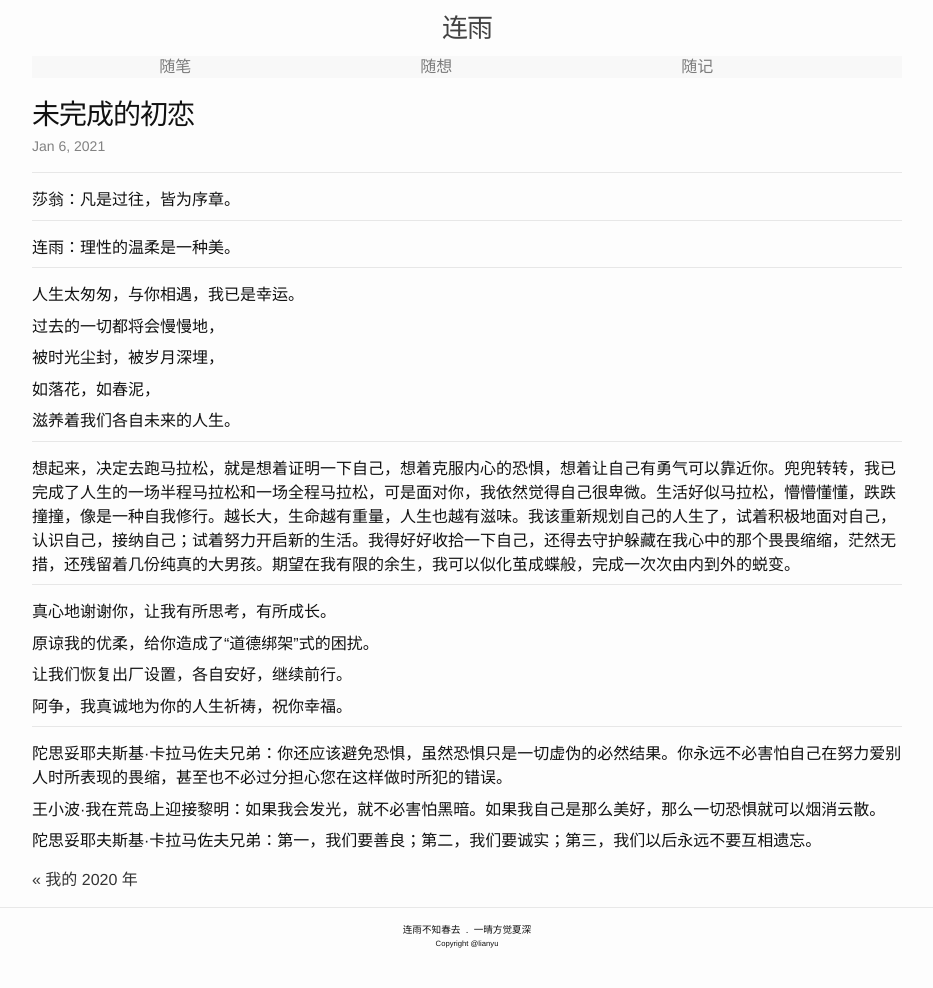
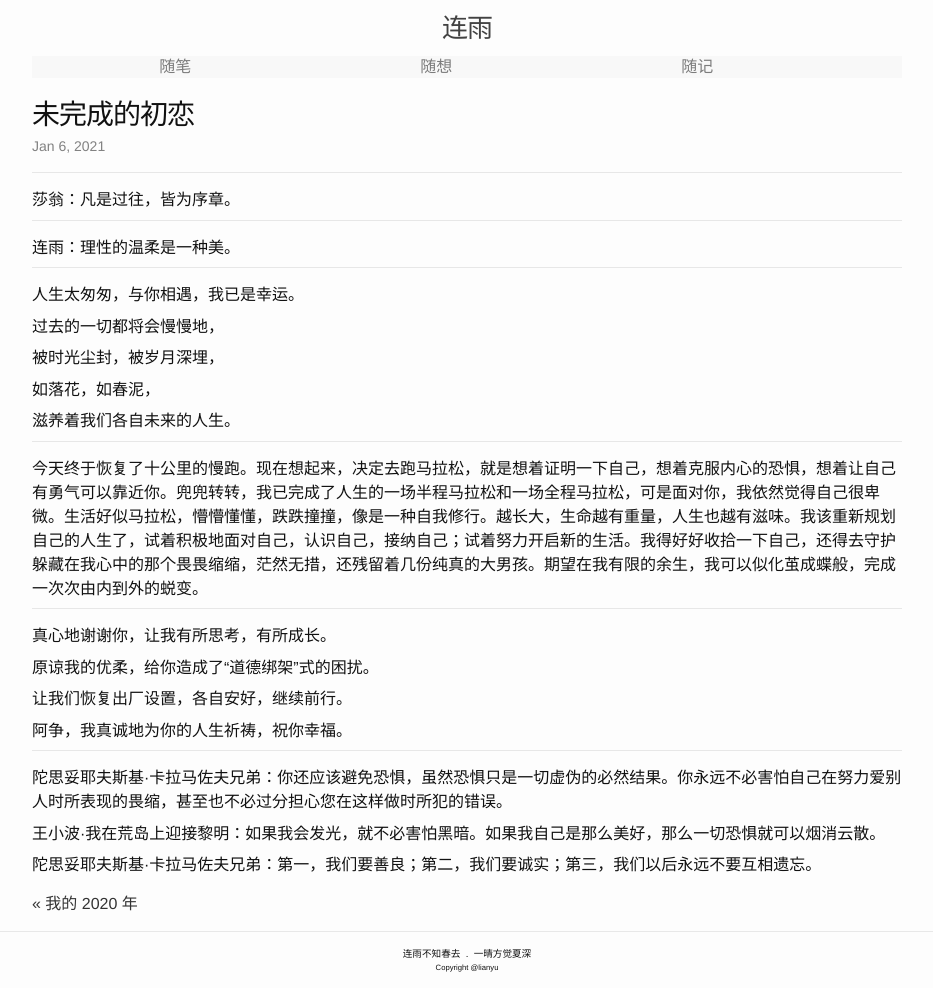
Before and after one commit to lianyu1115/lianyu, a Jekyll site: the page built from _journals/2021-01-06-未完成的初恋.md, in a window 1280 px wide. Shown: the whole page, without its empty margins (173-1106 px from the left). Built offline with Jekyll 4.4.1, drawn with Linux system fonts in a browser that asks for light colours; before the commit the page ends 964 px from its top, so only the background shows below that.

Commit message:
Update 2021-01-06-未完成的初恋.md

```diff
--- a/_journals/2021-01-06-未完成的初恋.md
+++ b/_journals/2021-01-06-未完成的初恋.md
@@ -27,7 +27,7 @@ tags: ''
 
 - - -
 
-想起来，决定去跑马拉松，就是想着证明一下自己，想着克服内心的恐惧，想着让自己有勇气可以靠近你。兜兜转转，我已完成了人生的一场半程马拉松和一场全程马拉松，可是面对你，我依然觉得自己很卑微。生活好似马拉松，懵懵懂懂，跌跌撞撞，像是一种自我修行。越长大，生命越有重量，人生也越有滋味。我该重新规划自己的人生了，试着积极地面对自己，认识自己，接纳自己；试着努力开启新的生活。我得好好收拾一下自己，还得去守护躲藏在我心中的那个畏畏缩缩，茫然无措，还残留着几份纯真的大男孩。期望在我有限的余生，我可以似化茧成蝶般，完成一次次由内到外的蜕变。
+今天终于恢复了十公里的慢跑。现在想起来，决定去跑马拉松，就是想着证明一下自己，想着克服内心的恐惧，想着让自己有勇气可以靠近你。兜兜转转，我已完成了人生的一场半程马拉松和一场全程马拉松，可是面对你，我依然觉得自己很卑微。生活好似马拉松，懵懵懂懂，跌跌撞撞，像是一种自我修行。越长大，生命越有重量，人生也越有滋味。我该重新规划自己的人生了，试着积极地面对自己，认识自己，接纳自己；试着努力开启新的生活。我得好好收拾一下自己，还得去守护躲藏在我心中的那个畏畏缩缩，茫然无措，还残留着几份纯真的大男孩。期望在我有限的余生，我可以似化茧成蝶般，完成一次次由内到外的蜕变。
 
 - - -
 
```
